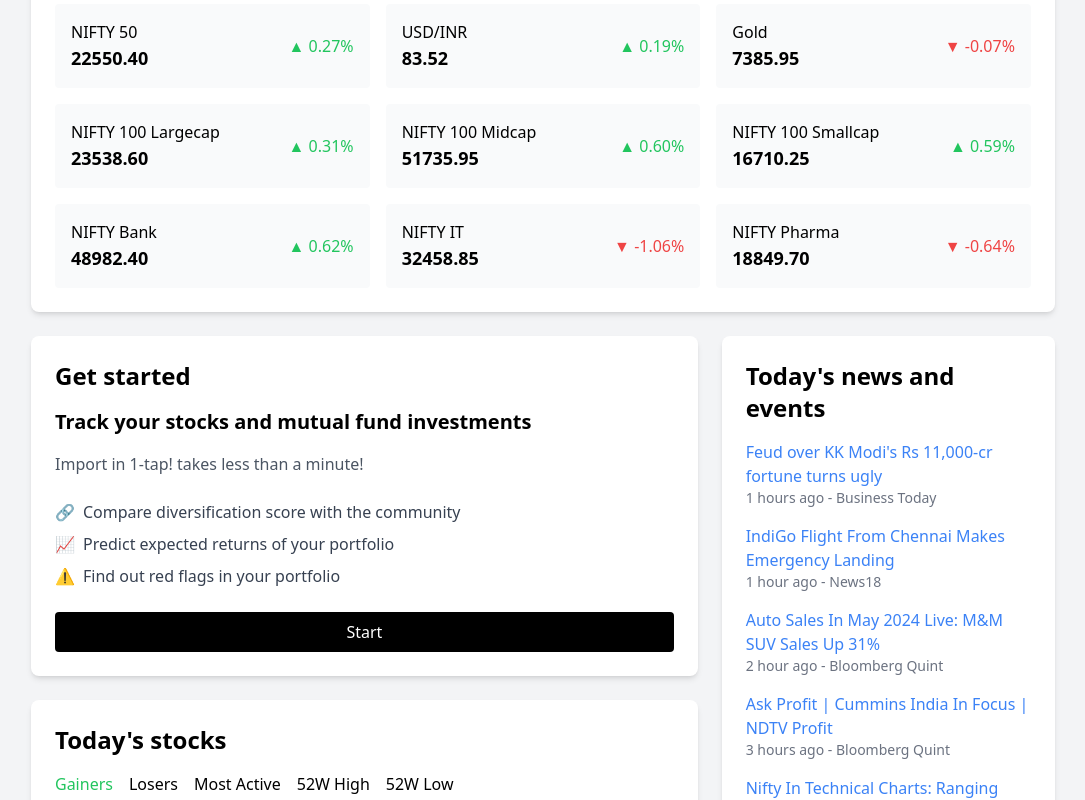
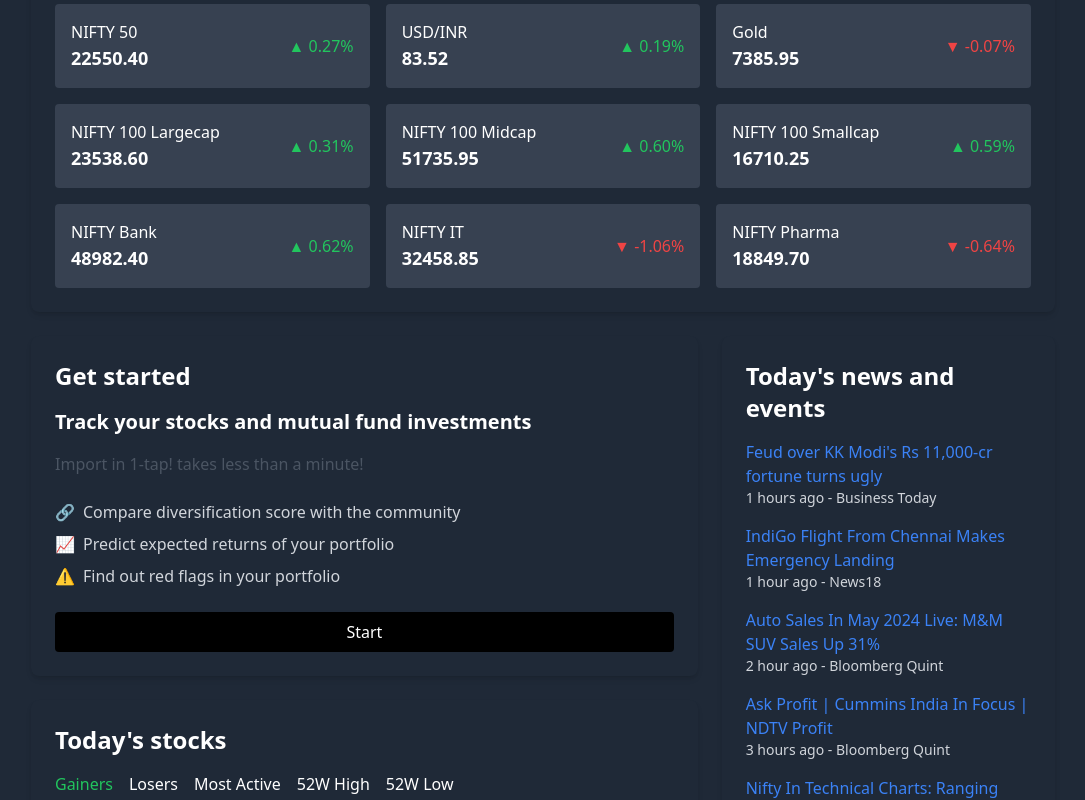
Before and after one commit to abdreams/tickertape, a React (Vite) app: page / in a window 1280 px wide. Shown: the part 360-1160 px from the top of the page, without its empty margins (97-1182 px from the left). Built offline with nearby package versions, Linux system fonts and the light colour scheme; what react-chatbot-kit would draw is missing.

Commit message:
darkmode on home

```diff
--- a/src/App.jsx
+++ b/src/App.jsx
@@ -23,6 +23,7 @@
 import StockComparison from './pages/StockComparision';
 import RebalancePortfolio from './pages/RebalancePortfolio';
 
+const isDarkMode=true;
 const App = () => {
   return (
     <div className="min-h-screen bg-gray-100">
@@ -46,22 +47,24 @@
         </Router>
       <StockMarquee />
       <Navbar />
-      <MarketStatus />
+      <div className={`${isDarkMode ? 'bg-gray-800 text-white' : 'bg-white text-black'} min-h-screen`}>
+      <MarketStatus isDarkMode={isDarkMode} />
       <div className="p-6">
         <div className="max-w-5xl mx-auto">
-          <MarketSectors />
+          <MarketSectors isDarkMode={isDarkMode} />
           <div className="flex justify-between mt-6">
             <div className="w-2/3 mr-6">
-              <GetStarted />
-              <TodaysStocks />
+              <GetStarted isDarkMode={isDarkMode} />
+              <TodaysStocks isDarkMode={isDarkMode} />
             </div>
             <div className="w-1/3">
-              <News />
+              <News isDarkMode={isDarkMode} />
             </div>
           </div>
         </div>
       </div>
     </div>
+    </div>
   );
 };
 
--- a/src/components/GetStarted.jsx
+++ b/src/components/GetStarted.jsx
@@ -1,20 +1,19 @@
-// src/components/GetStarted.js
 import React from 'react';
 
-const GetStarted = () => {
+const GetStarted = ({ isDarkMode=true }) => {
   return (
-    <div className="bg-white p-6 rounded-lg shadow-md mb-6">
+    <div className={`${isDarkMode ? 'bg-gray-800 text-white' : 'bg-white text-black'} p-6 rounded-lg shadow-md mb-6`}>
       <h2 className="text-2xl font-semibold mb-4">Get started</h2>
       <h3 className="text-xl font-bold mb-4">Track your stocks and mutual fund investments</h3>
       <p className="text-gray-600 mb-6">Import in 1-tap! takes less than a minute!</p>
       <ul className="mb-6 space-y-2">
-        <li className="flex items-center text-gray-700">
+        <li className={`flex items-center ${isDarkMode ? 'text-gray-300' : 'text-gray-700'}`}>
           <span className="text-purple-600 mr-2">🔗</span> Compare diversification score with the community
         </li>
-        <li className="flex items-center text-gray-700">
+        <li className={`flex items-center ${isDarkMode ? 'text-gray-300' : 'text-gray-700'}`}>
           <span className="text-green-600 mr-2">📈</span> Predict expected returns of your portfolio
         </li>
-        <li className="flex items-center text-gray-700">
+        <li className={`flex items-center ${isDarkMode ? 'text-gray-300' : 'text-gray-700'}`}>
           <span className="text-orange-600 mr-2">⚠️</span> Find out red flags in your portfolio
         </li>
       </ul>
--- a/src/components/MarketSectors.jsx
+++ b/src/components/MarketSectors.jsx
@@ -1,4 +1,3 @@
-// src/components/MarketSectors.js
 import React from 'react';
 
 const dummyData = [
@@ -13,16 +12,16 @@
   { name: 'NIFTY Pharma', value: 18849.70, change: -0.64, isPositive: false },
 ];
 
-const MarketSectors = () => {
+const MarketSectors = ({ isDarkMode=true }) => {
   return (
-    <div className="bg-white p-6 rounded-lg shadow-md w-full max-w-6xl mx-auto">
+    <div className={`${isDarkMode ? 'bg-gray-800 text-white' : 'bg-white text-black'} p-6 rounded-lg shadow-md w-full max-w-6xl mx-auto`}>
       <div className="flex justify-between items-center mb-4">
         <span className="text-xl font-semibold">Market and sectors</span>
         <a href="#" className="text-blue-500">See All</a>
       </div>
       <div className="grid grid-cols-3 gap-4">
         {dummyData.map((item, index) => (
-          <div key={index} className="flex justify-between items-center p-4 bg-gray-50 rounded">
+          <div key={index} className={`flex justify-between items-center p-4 ${isDarkMode ? 'bg-gray-700' : 'bg-gray-50'} rounded`}>
             <div>
               <span>{item.name}</span>
               <span className="block text-lg font-semibold">{item.value.toFixed(2)}</span>
--- a/src/components/News.jsx
+++ b/src/components/News.jsx
@@ -1,4 +1,3 @@
-// src/components/News.js
 import React from 'react';
 
 const dummyNews = [
@@ -9,15 +8,15 @@
   { title: "Nifty In Technical Charts: Ranging June And Rise Thereafter", time: "4 hours ago", source: "Bloomberg Quint" },
 ];
 
-const News = () => {
+const News = ({ isDarkMode=true }) => {
   return (
-    <div className="bg-white p-6 rounded-lg shadow-md">
+    <div className={`${isDarkMode ? 'bg-gray-800 text-white' : 'bg-white text-black'} p-6 rounded-lg shadow-md`}>
       <h2 className="text-2xl font-semibold mb-4">Today's news and events</h2>
       <ul>
         {dummyNews.map((news, index) => (
           <li key={index} className="mb-4">
             <a href="#" className="text-blue-500">{news.title}</a>
-            <div className="text-gray-500 text-sm">
+            <div className={`${isDarkMode ? 'text-gray-300' : 'text-gray-500'} text-sm`}>
               {news.time} - {news.source}
             </div>
           </li>
--- a/src/components/TodaysStocks.jsx
+++ b/src/components/TodaysStocks.jsx
@@ -1,4 +1,3 @@
-// src/components/TodaysStocks.js
 import React, { useState } from 'react';
 
 const dummyStocks = [
@@ -16,12 +15,12 @@
 const filters = {
   gainers: (stocks) => stocks.filter(stock => stock.change > 0),
   losers: (stocks) => stocks.filter(stock => stock.change < 0),
-  mostActive: (stocks) => stocks, // dummy implementation
-  high52W: (stocks) => stocks, // dummy implementation
-  low52W: (stocks) => stocks, // dummy implementation
+  mostActive: (stocks) => stocks,
+  high52W: (stocks) => stocks,
+  low52W: (stocks) => stocks,
 };
 
-const TodaysStocks = () => {
+const TodaysStocks = ({ isDarkMode=true }) => {
   const [selectedFilter, setSelectedFilter] = useState('gainers');
   const [stocks, setStocks] = useState(filters[selectedFilter](dummyStocks));
 
@@ -31,7 +30,7 @@
   };
 
   return (
-    <div className="bg-white p-6 rounded-lg shadow-md">
+    <div className={`${isDarkMode ? 'bg-gray-800 text-white' : 'bg-white text-black'} p-6 rounded-lg shadow-md`}>
       <h2 className="text-2xl font-semibold mb-4">Today's stocks</h2>
       <div className="mb-4">
         <button
```
